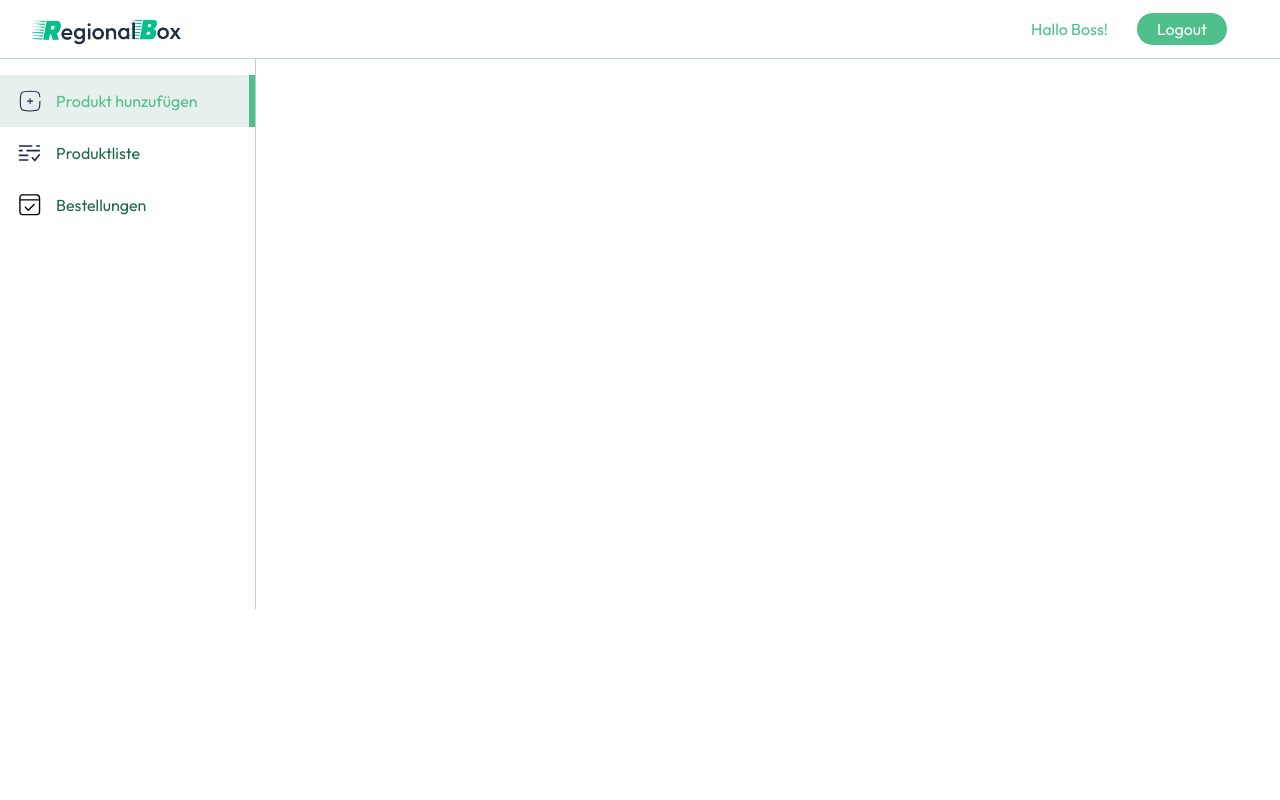
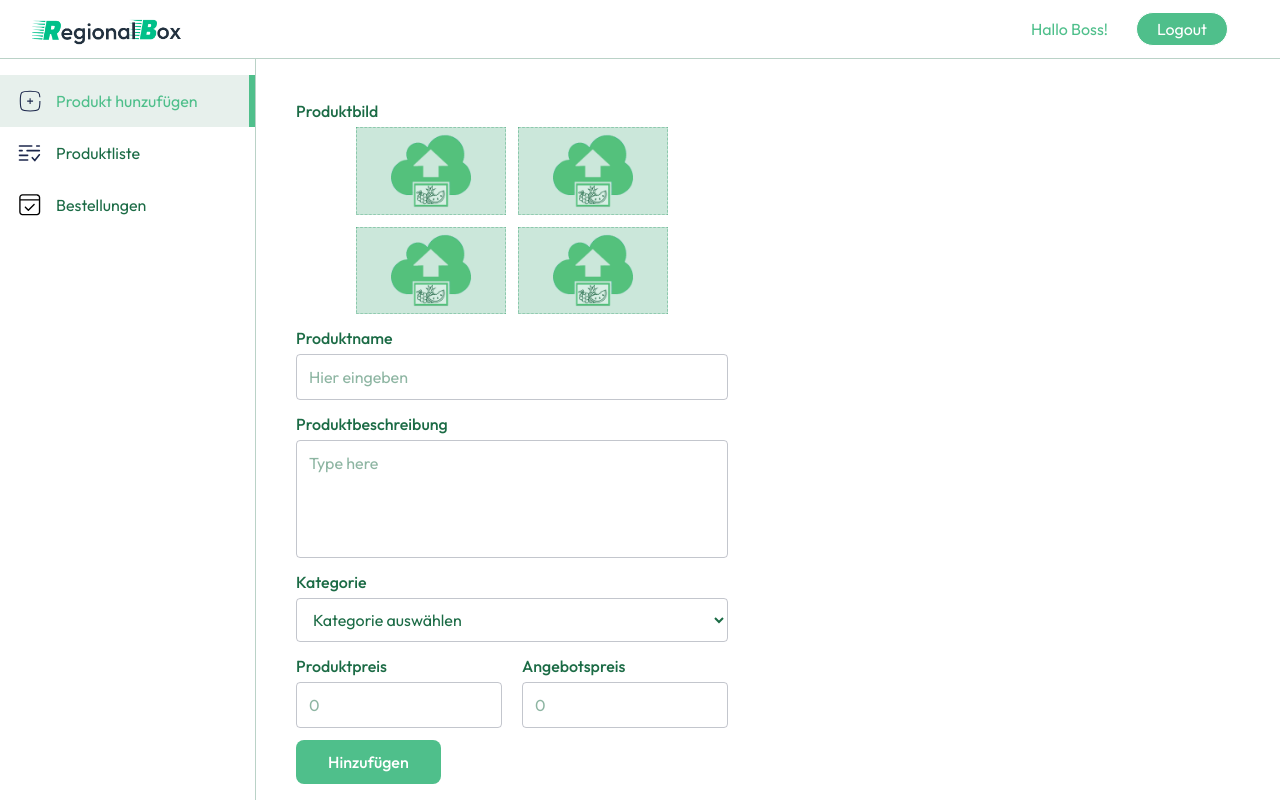
Before and after one commit to LindtAna/RegionalBox, a React (Vite) app in the folder client/: page /seller in a window 1280 px wide. Shown: the top 800 px of the page. Built offline with nearby package versions, Linux system fonts and the light colour scheme.

Commit message:
Verkäuferbereich um Seite zum Hinzufügen von Produkten erweitert

```diff
--- a/client/src/App.jsx
+++ b/client/src/App.jsx
@@ -15,7 +15,9 @@ import AddAddress from './pages/AddAddress'
 import Orders from './pages/Orders'
 import SellerLogin from './components/seller/SellerLogin'
 import SellerLayout from './pages/seller/SellerLayout'
-
+import { AddProduct } from './pages/seller/AddProduct'
+import ProductsList from './pages/seller/ProductsList'
+import OrdersList from './pages/seller/OrdersList'
 const App = () => {
 
   const isSellerPath = useLocation().pathname.includes('seller');
@@ -39,7 +41,11 @@ const App = () => {
             <Route  path='/cart' element={<Cart/>}/>
             <Route  path='/add-address' element={<AddAddress/>}/>
             <Route  path='/orders' element={<Orders/>}/>
-            <Route path='/seller' element={isSeller ? <SellerLayout/> : <SellerLogin/>}></Route>
+            <Route path='/seller' element={isSeller ? <SellerLayout/> : <SellerLogin/>}>
+            <Route index element={isSeller ? <AddProduct/> : null}/>
+            <Route path='products-list' element={<ProductsList />}/>
+            <Route path='orders-list' element={<OrdersList/>}/>
+            </Route>
           </Routes>
         </div>
        {!isSellerPath && <Footer />}
--- a/client/src/components/seller/SellerLogin.jsx
+++ b/client/src/components/seller/SellerLogin.jsx
@@ -1,8 +1,8 @@
-import React, { useEffect, useState } from 'react'
+import { useEffect, useState } from 'react'
 import { useAppContext } from '../../context/AppContext'
 
 const SellerLogin = () => {
-    const { isSeller, setIsSeller, navigate } = useAppContext()
+    const { isSeller, navigate } = useAppContext()
     const [email, setEmail] = useState("")
     const [password, setPassword] = useState("")
 
--- a/client/src/index.css
+++ b/client/src/index.css
@@ -21,3 +21,7 @@ font-family: "Outfit", sans-serif;
         grid-column: span 1;
     }
 }
+
+.no-scrollbar::-webkit-scrollbar{
+    display: none;
+}
--- a/client/src/pages/ActionProductDetails.jsx
+++ b/client/src/pages/ActionProductDetails.jsx
@@ -24,7 +24,7 @@ const ActionProductDetails = () => {
     useEffect(() => {
         if (actionProducts.length > 0 && actionProduct) {
             const filtered = actionProducts.filter(
-                (item) => item.category === actionProduct.category && item._id !== actionProduct._id
+                (item) => actionProduct.category === item.category && item._id !== actionProduct._id
             );
             setRelatedActionProducts(filtered.slice(0, visibleCount));
         }
--- a/client/src/pages/ProductDetails.jsx
+++ b/client/src/pages/ProductDetails.jsx
@@ -16,6 +16,7 @@ const ProductDetails = () => {
     const [visibleCount, setVisibleCount] = useState(5);
 
     const product = products.find((item) => item._id === id);
+
     const categoryData = categories.find(
   (cat) => cat.text.toLowerCase() === product.category.toLowerCase()
 );
--- /dev/null
+++ b/client/src/pages/seller/AddProduct.jsx
@@ -0,0 +1,102 @@
+import { useState } from 'react'
+import { assets } from '../../assets/assets';
+import { categories } from '../../assets/collections/categoriesList';
+
+export const AddProduct = () => {
+
+    const [files, setFiles] = useState([])
+    const [name, setName] = useState('')
+    const [description, setDescription] = useState('')
+    const [category, setCategory] = useState('')
+    const [price, setPrice] = useState('')
+    const [offerPrice, setOfferPrice] = useState('')
+
+    const onSubmitHandler = async (event) => {
+        event.preventDefault()
+    }
+
+
+    return (
+        <div className="flex flex-col flex-1 h-[120vh] overflow-y-scroll justify-between no-scrollbar">
+            <form onSubmit={onSubmitHandler} className="md:p-10 p-1 space-y-3 max-w-lg">
+                <div>
+                    <p className="text-base font-medium">Produktbild</p>
+                    <div className="flex flex-wrap items-center justify-center gap-3 mt-1">
+                        {Array(4).fill('').map((_, index) => (
+                            <label key={index} htmlFor={`image${index}`}>
+
+                                <input onChange={(e) => {
+                                    const updatedFiles = [...files];
+                                    updatedFiles[index] = e.target.files[0]
+                                    setFiles(updatedFiles)
+                                }}
+                                type="file" id={`image${index}`} hidden />
+                                <img className="max-w-50 cursor-pointer"
+                                src={files[index] ? URL.createObjectURL(files[index]) : assets.upload_area}
+                                alt="uploadArea" width={150} height={150} />
+                            </label>
+                        ))}
+                    </div>
+                </div>
+                <div className="flex flex-col gap-1 max-w-md">
+                    <label className="text-base font-medium" htmlFor="product-name">Produktname</label>
+                    <input
+                    onChange={(e) => setName(e.target.value)} value={name}
+                    id="product-name" type="text"
+                    placeholder="Hier eingeben"
+                    className="outline-none md:py-2.5 py-2 px-3
+                    rounded border border-gray-500/40" required />
+                </div>
+                <div className="flex flex-col gap-1 max-w-md">
+                    <label className="text-base font-medium"
+                    htmlFor="product-description">Produktbeschreibung</label>
+                    <textarea onChange={(e) => setDescription(e.target.value)} value={description}
+                    id="product-description" rows={4}
+                     className="outline-none md:py-2.5 py-2 px-3
+                     rounded border border-gray-500/40 resize-none"
+                      placeholder="Type here"></textarea>
+                </div>
+                <div className="w-full flex flex-col gap-1">
+                    <label className="text-base font-medium"
+                    htmlFor="category">Kategorie</label>
+
+                    <select onChange={(e) => setCategory(e.target.value)} value={category}
+                    id="category"
+                    className="outline-none md:py-2.5 py-2
+                    px-3 rounded border border-gray-500/40">
+                        <option value="">Kategorie auswählen</option>
+                        {categories.map((item, index) => (
+                            <option key={index} value={item.path}>
+                                {item.path}
+                            </option>
+                        ))}
+
+                    </select>
+                </div>
+                <div className="flex items-center gap-5 flex-wrap">
+                    <div className="flex-1 flex flex-col gap-1 w-32">
+                        <label className="text-base font-medium" htmlFor="product-price">Produktpreis</label>
+                        <input onChange={(e) => setPrice(e.target.value)} value={price}
+                        id="product-price"
+                        type="text"
+                        placeholder="0"
+                        className="outline-none md:py-2.5 py-2 px-3
+                        rounded border border-gray-500/40" required />
+                    </div>
+                    <div className="flex-1 flex flex-col gap-1 w-32">
+                        <label className="text-base font-medium" htmlFor="offer-price">Angebotspreis</label>
+                        <input onChange={(e) => setOfferPrice(e.target.value)} value={offerPrice}
+                        id="offer-price"
+                        type="text" placeholder="0"
+                        className="outline-none md:py-2.5 py-2 px-3 rounded
+                        border border-gray-500/40" required />
+                    </div>
+                </div>
+                <button className="px-8 py-2.5 bg-primary hover:bg-dark-green
+                 text-white font-medium rounded-lg cursor-pointer">Hinzufügen</button>
+            </form>
+        </div>
+    );
+};
+
+export default AddProduct
--- /dev/null
+++ b/client/src/pages/seller/OrdersList.jsx
@@ -0,0 +1,9 @@
+import React from 'react'
+
+const OrdersList = () => {
+  return (
+    <div>OrdersList</div>
+  )
+}
+
+export default OrdersList
--- /dev/null
+++ b/client/src/pages/seller/ProductsList.jsx
@@ -0,0 +1,9 @@
+import React from 'react'
+
+const ProductsList = () => {
+  return (
+    <div>ProductsList</div>
+  )
+}
+
+export default ProductsList
--- a/client/src/pages/seller/SellerLayout.jsx
+++ b/client/src/pages/seller/SellerLayout.jsx
@@ -8,8 +8,8 @@ const SellerLayout = () => {
 
     const sidebarLinks = [
         { name: "Produkt hunzufügen", path: "/seller", icon: assets.add_icon },
-        { name: "Produktliste", path: "/seller/product-list", icon: assets.product_list_icon},
-        { name: "Bestellungen", path: "/seller/orders", icon: assets.order_icon },
+        { name: "Produktliste", path: "/seller/products-list", icon: assets.product_list_icon},
+        { name: "Bestellungen", path: "/seller/orders-list", icon: assets.order_icon },
     ];
 
     const logout = async () => {
@@ -30,7 +30,7 @@ const SellerLayout = () => {
                 </div>
             </div>
             <div className="flex">
-            <div className="md:w-64 w-16 border-r h-[550px] text-base border-dark-green/30 pt-4 flex flex-col transition-all duration-300">
+            <div className="md:w-64 w-16 border-r  text-base border-dark-green/30 pt-4 flex flex-col transition-all duration-300">
                 {sidebarLinks.map((item) => (
                     <NavLink to={item.path} key={item.name} end={item.path === '/seller'}
                         className={({isActive}) => `flex items-center py-3 px-4 gap-3
```
Also changed, not shown: client/src/assets/upload_area.png.
